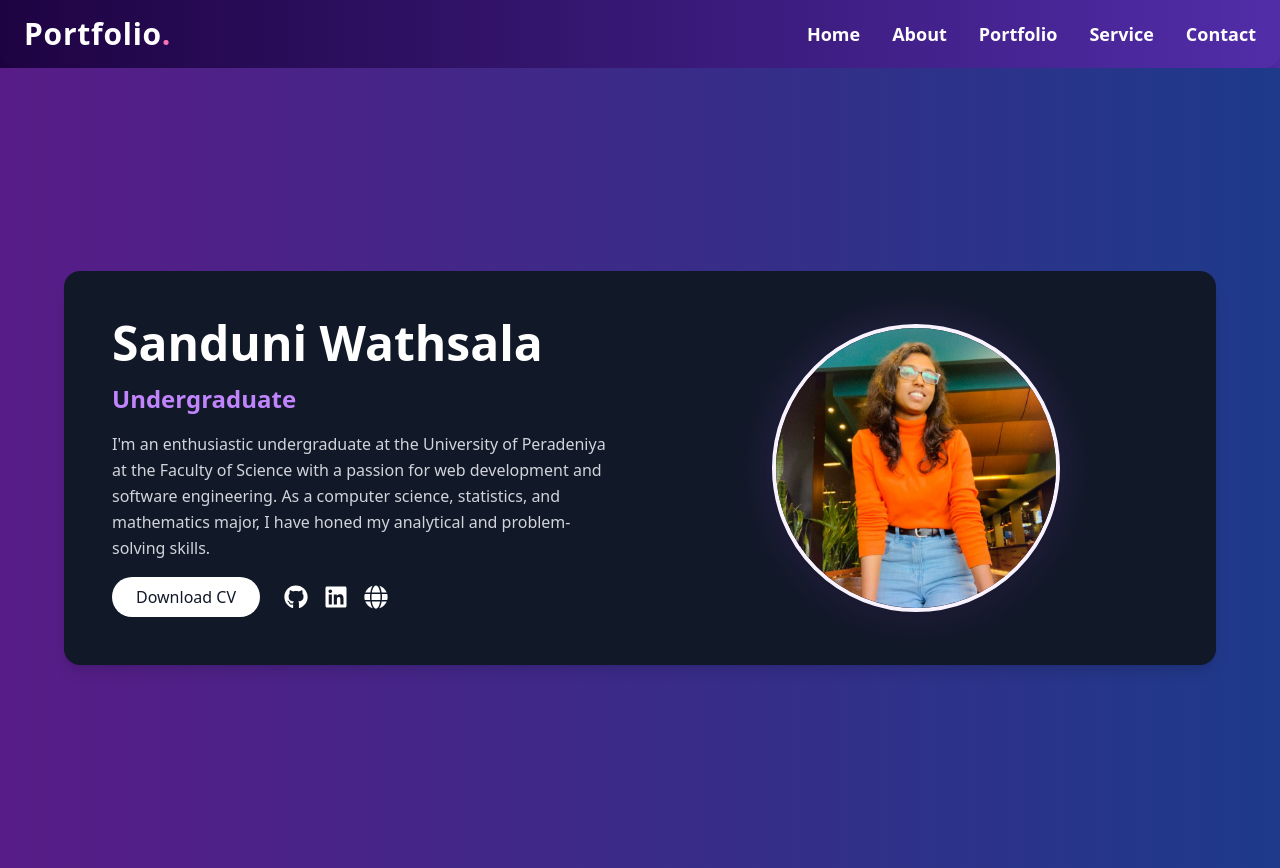
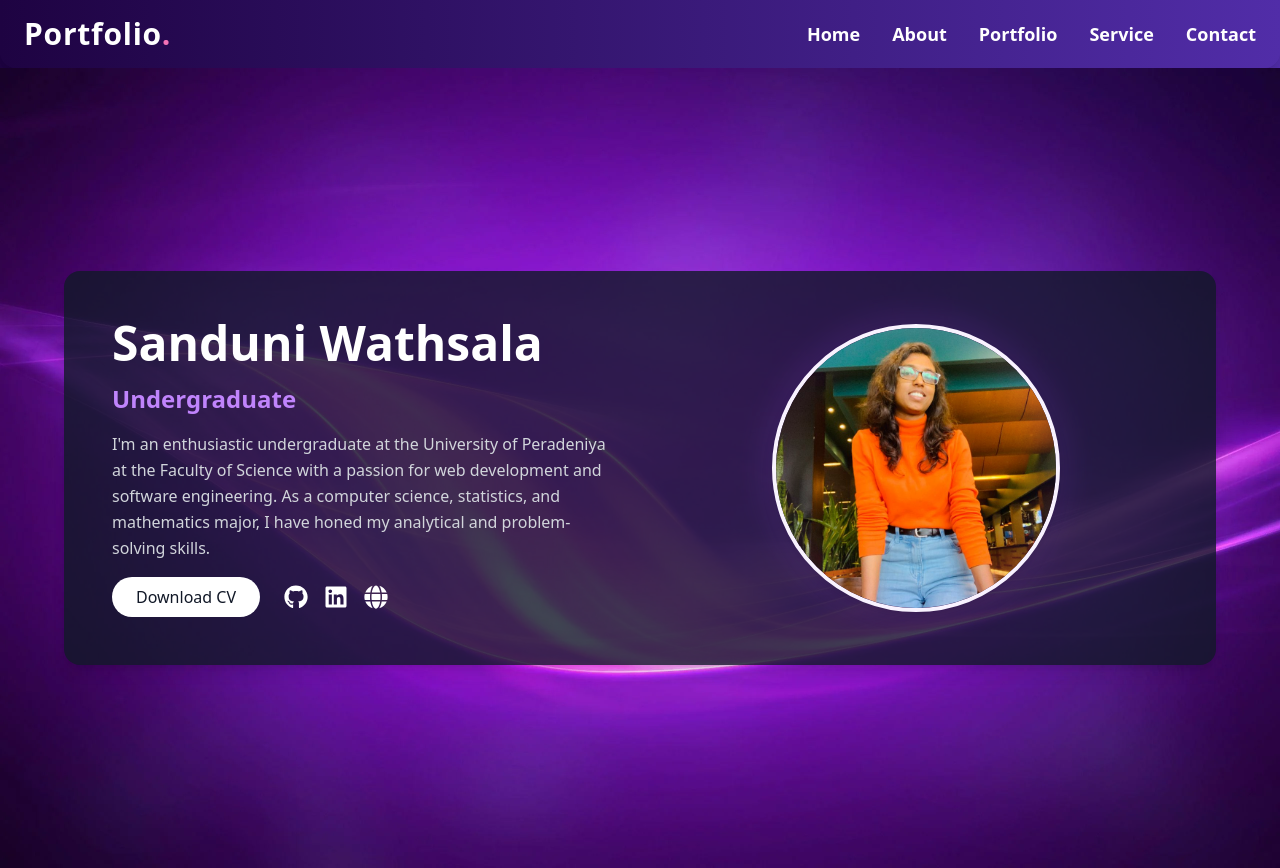
Before and after one commit to Sanduni4822/React-project-Individual, a React (Vite) app: page / in a window 1280 px wide. Built offline with nearby package versions, Linux system fonts and the light colour scheme.

Commit message:
Added a background image

```diff
--- a/src/pages/homepage/Homepage.jsx
+++ b/src/pages/homepage/Homepage.jsx
@@ -1,11 +1,15 @@
 import React from "react";
 import { FaGithub, FaLinkedin, FaGlobe } from "react-icons/fa"; // Import icons
 import profileImage from "../../assets/My profile.jpg"; // Import the image
+import backgroundImage from "../../assets/Background.webp"; // Import your background image
 
 const Homepage = () => {
   return (
-    <div className="flex items-center justify-center min-h-screen bg-gradient-to-r from-purple-900 to-blue-900 px-10">
-      <div className="flex flex-row bg-gray-900 text-white rounded-2xl shadow-lg p-12 w-full max-w-6xl items-center gap-12">
+    <div
+      className="flex items-center justify-center min-h-screen bg-cover bg-center bg-no-repeat px-10"
+      style={{ backgroundImage: `url(${backgroundImage})` }} // Set background image
+    >
+      <div className="flex flex-row bg-gray-900 bg-opacity-80 text-white rounded-2xl shadow-lg p-12 w-full max-w-6xl items-center gap-12">
 
         {/* Content Section */}
         <div className="flex-1 text-left space-y-4">
```
Also changed, not shown: src/assets/Background.webp (added).
